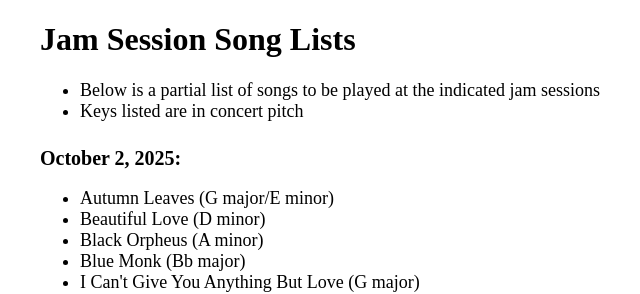
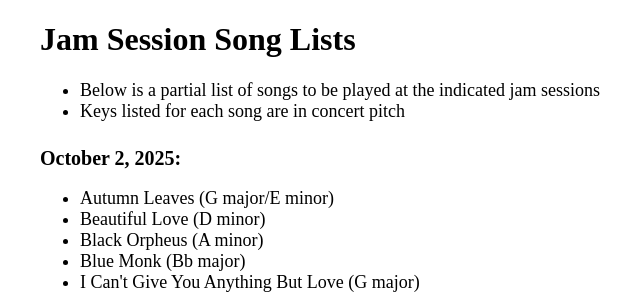
Before and after one commit to smokyjazzjam/smokyjazzjam, a Jekyll site: the page built from jam_tunes.md, in a window 1280 px wide. Shown: the top 294 px of the page, without its empty margins (200-840 px from the left). Built offline with Jekyll 4.4.1, drawn with Linux system fonts in a browser that asks for light colours.

Commit message:
Update jam_tunes.md

```diff
--- a/jam_tunes.md
+++ b/jam_tunes.md
@@ -26,7 +26,7 @@ layout: default
 
   <ul class="tunes-info">
     <li>Below is a partial list of songs to be played at the indicated jam sessions</li>
-    <li>Keys listed are in concert pitch</li>
+    <li>Keys listed for each song are in concert pitch</li>
   </ul>
 
   <h2 class="jam-date"><strong>October 2, 2025:</strong></h2>
```
